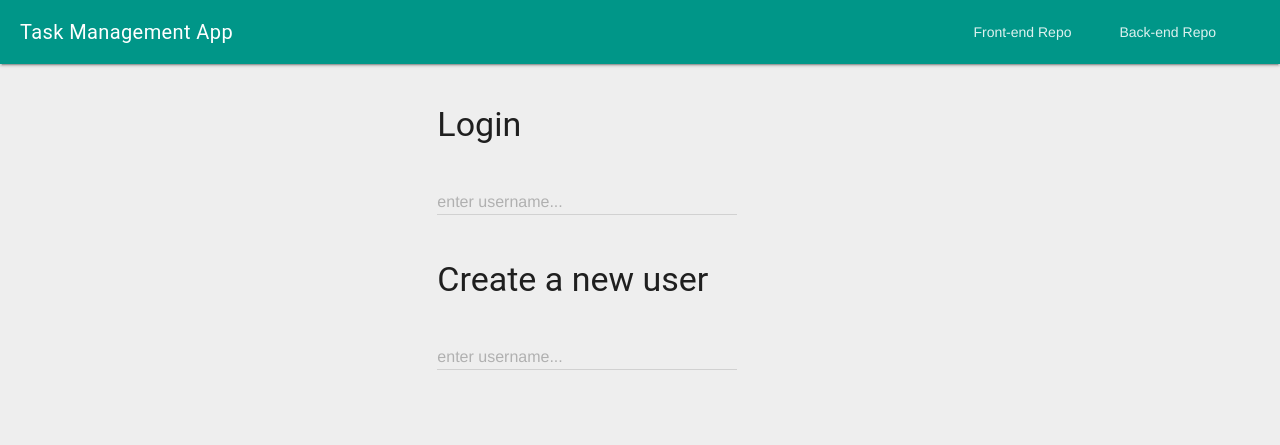
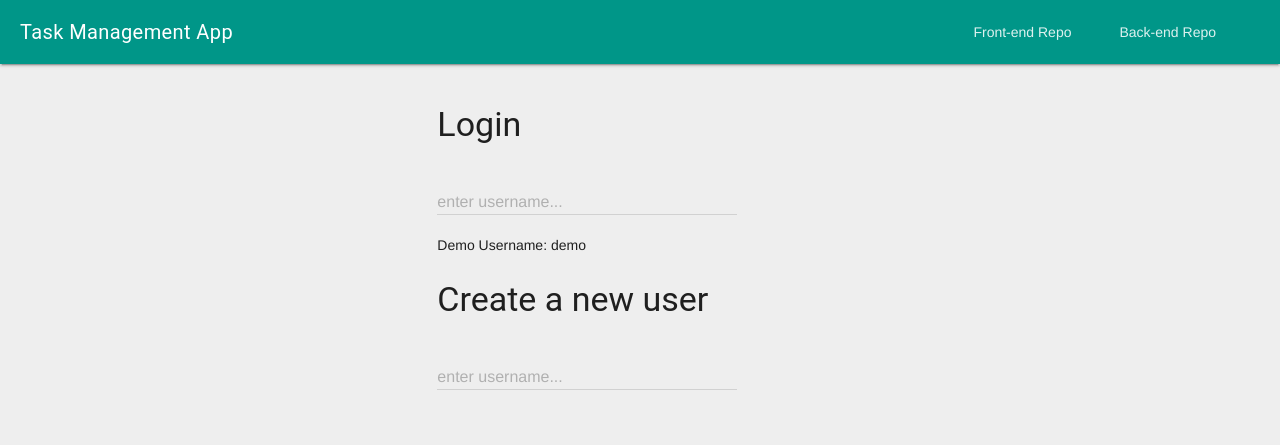
Before and after one commit to joshpson/portfolio-tasker-frontend, a plain HTML site: page index.html in a window 1280 px wide. Drawn offline with nearby package versions, Linux system fonts and the light colour scheme; no server answers.

Commit message:
adding demo info

```diff
--- a/index.html
+++ b/index.html
@@ -52,6 +52,9 @@
                 <input type="text" name="username" class="mdl-textfield__input" type="text" id="login-input">
                 <label class="mdl-textfield__label" for="login-input">enter username...</label>
               </div>
+              <div>
+                Demo Username: demo
+              </div>
             </form>
             <form id="create-user-form">
               <h3>Create a new user</h3>
```
